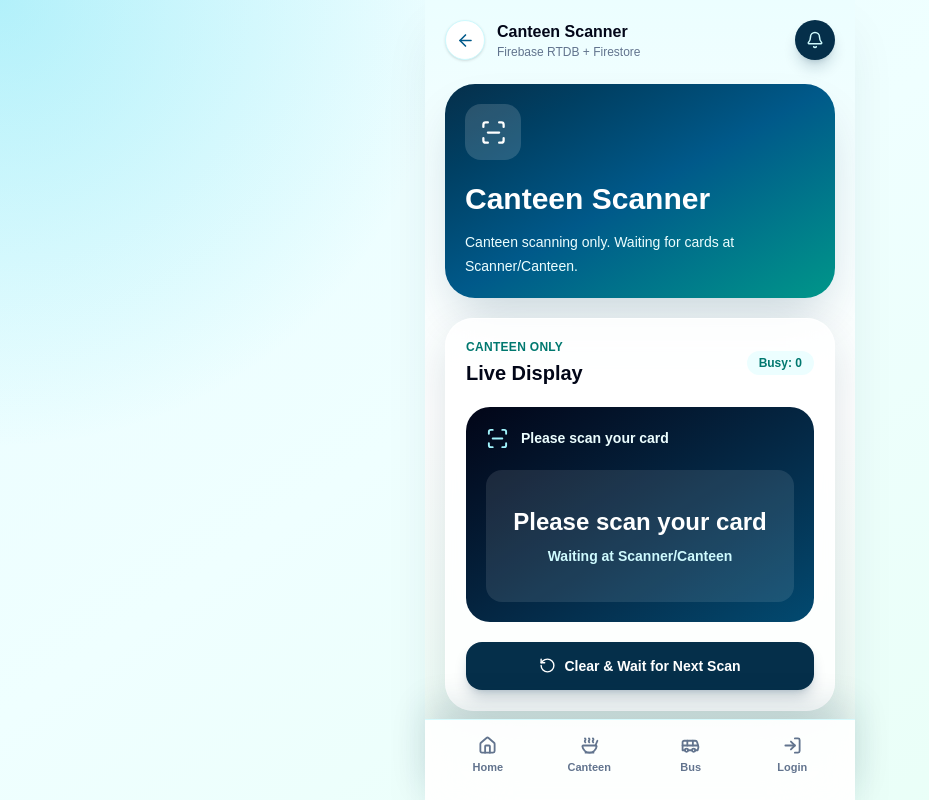
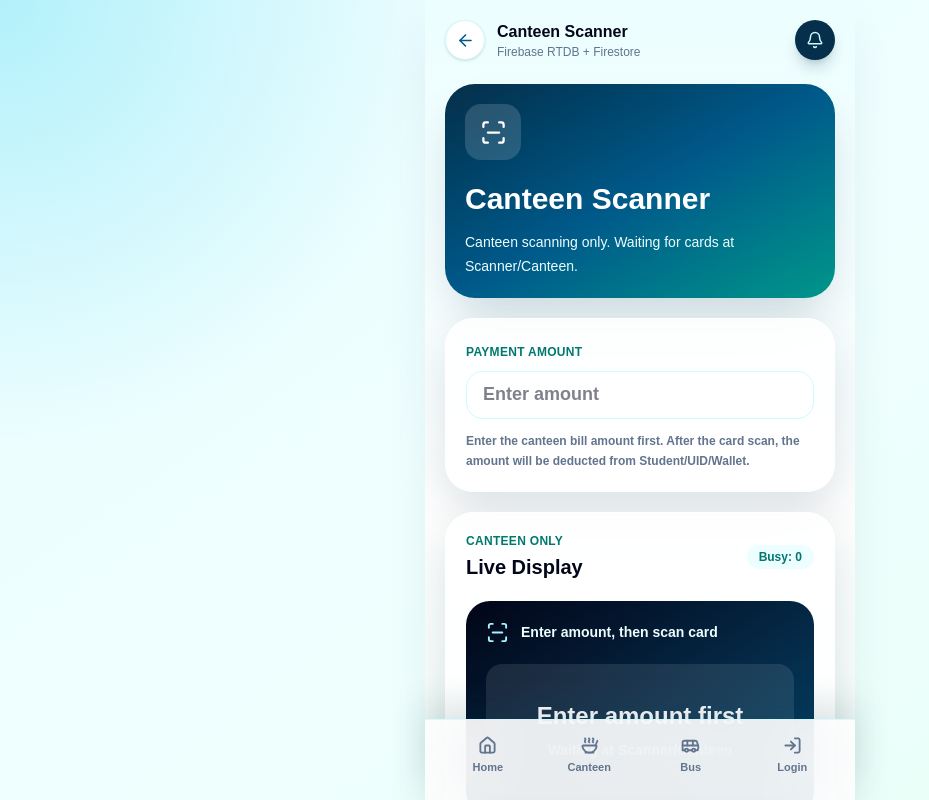
Before and after one commit to KITREKSU/CampusLink360, a Next.js app: page /scanners/canteen in a window 1280 px wide. Shown: the top 800 px of the page, without its empty margins (0-929 px from the left). Built offline with nearby package versions, Linux system fonts and the light colour scheme; no server answers; the database is empty.

Commit message:
Add canteen wallet payment flow

```diff
--- a/components/ScannerDisplay.tsx
+++ b/components/ScannerDisplay.tsx
@@ -3,7 +3,7 @@
 import { useEffect, useMemo, useState } from "react";
 import { AlertTriangle, CheckCircle2, Loader2, RotateCcw, ScanLine, WifiOff } from "lucide-react";
 import { child, onValue, ref, set } from "firebase/database";
-import { doc, getDoc } from "firebase/firestore";
+import { doc, getDoc, runTransaction } from "firebase/firestore";
 import { AppHeader } from "@/components/AppHeader";
 import { PageContainer } from "@/components/PageContainer";
 import { firestoreDb, isFirebaseConfigured, realtimeDb } from "@/lib/firebase";
@@ -15,6 +15,14 @@ type StudentDetails = {
   department: string;
   year: string;
   feePending: boolean;
+  wallet: number;
+};
+
+type PaymentResult = {
+  status: "success" | "insufficient";
+  message: string;
+  amount: number;
+  balance: number;
 };
 
 type ScannerDisplayProps = {
@@ -27,20 +35,28 @@ function normalizeFeePending(value: unknown) {
 }
 
 export function ScannerDisplay({ scanner, description }: ScannerDisplayProps) {
+  const isCanteenScanner = scanner === "Canteen";
   const [busy, setBusy] = useState<number>(0);
   const [uid, setUid] = useState<string>("0");
   const [student, setStudent] = useState<StudentDetails | null>(null);
+  const [amount, setAmount] = useState("");
+  const [paymentResult, setPaymentResult] = useState<PaymentResult | null>(null);
+  const [processedUid, setProcessedUid] = useState("");
   const [status, setStatus] = useState("Waiting for scan");
   const [isLoadingStudent, setIsLoadingStudent] = useState(false);
   const [error, setError] = useState("");
   const scannerPath = useMemo(() => `Scanner/${scanner}`, [scanner]);
+  const paymentAmount = Number(amount);
+  const hasValidAmount = Number.isFinite(paymentAmount) && paymentAmount > 0;
 
   useEffect(() => {
     setStudent(null);
     setUid("0");
     setBusy(0);
+    setPaymentResult(null);
+    setProcessedUid("");
     setError("");
-    setStatus("Waiting for scan");
+    setStatus(isCanteenScanner ? "Enter amount, then scan card" : "Waiting for scan");
 
     if (!realtimeDb || !isFirebaseConfigured) {
       setError("Firebase is not configured yet. Add your project values to .env.local and restart localhost.");
@@ -61,11 +77,18 @@ export function ScannerDisplay({ scanner, description }: ScannerDisplayProps) {
 
         if (currentBusy === 0) {
           setStudent(null);
-          setStatus("Please scan your card");
+          setPaymentResult(null);
+          setProcessedUid("");
+          setStatus(isCanteenScanner ? "Enter amount, then scan card" : "Please scan your card");
           return;
         }
 
         if (currentBusy === 1 && currentUid && currentUid !== "0") {
+          if (isCanteenScanner && !hasValidAmount) {
+            setStatus("Enter amount before scanning card");
+            return;
+          }
+
           setStatus("Card detected. Reading student details...");
           return;
         }
@@ -79,11 +102,18 @@ export function ScannerDisplay({ scanner, description }: ScannerDisplayProps) {
     );
 
     return () => unsubscribe();
-  }, [scannerPath]);
+  }, [hasValidAmount, isCanteenScanner, scannerPath]);
 
   useEffect(() => {
     async function loadStudent() {
-      if (busy !== 1 || !uid || uid === "0" || !firestoreDb) {
+      if (busy !== 1 || !uid || uid === "0" || !firestoreDb || processedUid === uid) {
+        return;
+      }
+
+      if (isCanteenScanner && !hasValidAmount) {
+        setStudent(null);
+        setPaymentResult(null);
+        setStatus("Enter amount before scanning card");
         return;
       }
 
@@ -91,7 +121,65 @@ export function ScannerDisplay({ scanner, description }: ScannerDisplayProps) {
       setError("");
 
       try {
-        const studentSnapshot = await getDoc(doc(firestoreDb, "Student", uid));
+        const studentRef = doc(firestoreDb, "Student", uid);
+
+        if (isCanteenScanner) {
+          const transactionResult = await runTransaction(firestoreDb, async (transaction) => {
+            const studentSnapshot = await transaction.get(studentRef);
+
+            if (!studentSnapshot.exists()) {
+              throw new Error(`No student record found for UID ${uid}`);
+            }
+
+            const data = studentSnapshot.data();
+            const currentWallet = Number(data.Wallet ?? 0);
+
+            if (!Number.isFinite(currentWallet)) {
+              throw new Error("Wallet balance is not a valid number");
+            }
+
+            const details: StudentDetails = {
+              name: String(data.Name ?? "Not available"),
+              department: String(data.Department ?? "Not available"),
+              year: String(data.Year ?? "Not available"),
+              feePending: normalizeFeePending(data.FeePending),
+              wallet: currentWallet,
+            };
+
+            if (currentWallet < paymentAmount) {
+              return {
+                student: details,
+                payment: {
+                  status: "insufficient" as const,
+                  message: "Insufficient wallet balance",
+                  amount: paymentAmount,
+                  balance: currentWallet,
+                },
+              };
+            }
+
+            const newWalletBalance = currentWallet - paymentAmount;
+            transaction.update(studentRef, { Wallet: newWalletBalance });
+
+            return {
+              student: { ...details, wallet: newWalletBalance },
+              payment: {
+                status: "success" as const,
+                message: "Payment successful",
+                amount: paymentAmount,
+                balance: newWalletBalance,
+              },
+            };
+          });
+
+          setStudent(transactionResult.student);
+          setPaymentResult(transactionResult.payment);
+          setProcessedUid(uid);
+          setStatus(transactionResult.payment.message);
+          return;
+        }
+
+        const studentSnapshot = await getDoc(studentRef);
 
         if (!studentSnapshot.exists()) {
           setStudent(null);
@@ -105,10 +193,13 @@ export function ScannerDisplay({ scanner, description }: ScannerDisplayProps) {
           department: String(data.Department ?? "Not available"),
           year: String(data.Year ?? "Not available"),
           feePending: normalizeFeePending(data.FeePending),
+          wallet: Number(data.Wallet ?? 0),
         });
+        setProcessedUid(uid);
         setStatus("Student details loaded");
       } catch (studentError) {
         setStudent(null);
+        setPaymentResult(null);
         setError(studentError instanceof Error ? studentError.message : "Unable to read student details");
         setStatus("Unable to load student details");
       } finally {
@@ -117,7 +208,7 @@ export function ScannerDisplay({ scanner, description }: ScannerDisplayProps) {
     }
 
     loadStudent();
-  }, [busy, uid]);
+  }, [busy, hasValidAmount, isCanteenScanner, paymentAmount, processedUid, uid]);
 
   async function clearScanner() {
     if (!realtimeDb) {
@@ -132,9 +223,11 @@ export function ScannerDisplay({ scanner, description }: ScannerDisplayProps) {
       const scannerRef = ref(realtimeDb);
       await Promise.all([set(child(scannerRef, `${scannerPath}/Busy`), 0), set(child(scannerRef, `${scannerPath}/UID`), 0)]);
       setStudent(null);
+      setPaymentResult(null);
+      setProcessedUid("");
       setUid("0");
       setBusy(0);
-      setStatus("Please scan your card");
+      setStatus(isCanteenScanner ? "Enter amount, then scan card" : "Please scan your card");
     } catch (clearError) {
       setError(clearError instanceof Error ? clearError.message : "Unable to clear scanner");
       setStatus("Clear failed");
@@ -152,6 +245,34 @@ export function ScannerDisplay({ scanner, description }: ScannerDisplayProps) {
         <h1 className="mt-5 text-3xl font-black leading-tight">{scanner} Scanner</h1>
         <p className="mt-3 text-sm leading-6 text-cyan-50">{description}</p>
       </section>
+
+      {isCanteenScanner ? (
+        <section className="glass-panel mt-5 rounded-[28px] p-5">
+          <label className="block">
+            <span className="text-xs font-bold uppercase tracking-wide text-teal-700">Payment Amount</span>
+            <input
+              type="number"
+              min="1"
+              step="1"
+              value={amount}
+              onChange={(event) => {
+                setAmount(event.target.value);
+                setPaymentResult(null);
+                setStudent(null);
+                setProcessedUid("");
+                setStatus("Enter amount, then scan card");
+              }}
+              disabled={busy === 1}
+              placeholder="Enter amount"
+              className="mt-2 h-12 w-full rounded-2xl border border-cyan-100 bg-white px-4 text-lg font-black text-slate-950 outline-none focus:border-teal-400 disabled:bg-slate-100 disabled:text-slate-500"
+            />
+          </label>
+          <p className="mt-3 text-xs font-semibold leading-5 text-slate-500">
+            Enter the canteen bill amount first. After the card scan, the amount will be deducted from
+            Student/{uid && uid !== "0" ? uid : "UID"}/Wallet.
+          </p>
+        </section>
+      ) : null}
 
       <section className="glass-panel mt-5 rounded-[28px] p-5">
         <div className="flex items-center justify-between gap-3">
@@ -189,17 +310,32 @@ export function ScannerDisplay({ scanner, description }: ScannerDisplayProps) {
                 <DisplayRow label="Name" value={student.name} />
                 <DisplayRow label="Department" value={student.department} />
                 <DisplayRow label="Year" value={student.year} />
+                {isCanteenScanner ? <DisplayRow label="Wallet" value={`₹${student.wallet}`} /> : null}
               </div>
             ) : (
               <div className="py-5 text-center">
-                <p className="text-2xl font-black">Please scan your card</p>
+                <p className="text-2xl font-black">{isCanteenScanner && !hasValidAmount ? "Enter amount first" : "Please scan your card"}</p>
                 <p className="mt-2 text-sm font-semibold text-cyan-100">Waiting at {scannerPath}</p>
               </div>
             )}
           </div>
         </div>
 
-        {student ? (
+        {paymentResult ? (
+          <div
+            className={`mt-4 flex items-start gap-3 rounded-2xl p-4 ${
+              paymentResult.status === "success" ? "bg-emerald-50 text-emerald-800" : "bg-amber-50 text-amber-800"
+            }`}
+          >
+            {paymentResult.status === "success" ? <CheckCircle2 size={20} /> : <AlertTriangle size={20} />}
+            <div>
+              <p className="text-sm font-black">{paymentResult.message}</p>
+              <p className="mt-1 text-xs font-semibold opacity-80">
+                Amount: ₹{paymentResult.amount} · Wallet balance: ₹{paymentResult.balance}
+              </p>
+            </div>
+          </div>
+        ) : student && !isCanteenScanner ? (
           <div
             className={`mt-4 flex items-start gap-3 rounded-2xl p-4 ${
               student.feePending ? "bg-amber-50 text-amber-800" : "bg-emerald-50 text-emerald-800"
```
